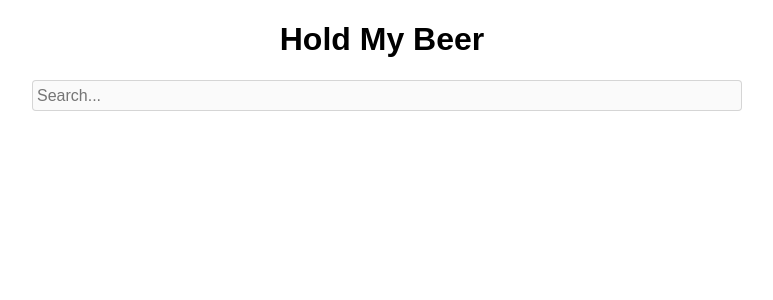
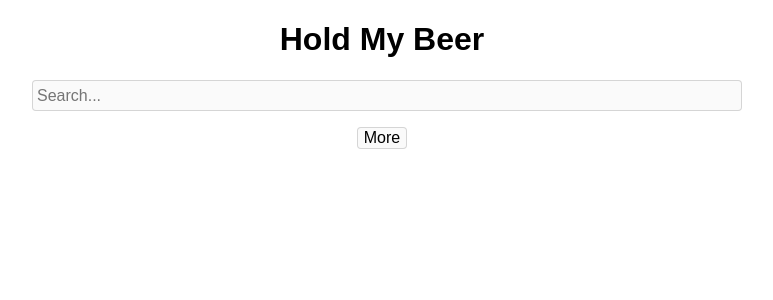
Before and after one commit to bbokorney/hold-my-beer, a React (Create React App) app: page / in a window 1280 px wide. Shown: the top 300 px of the page, without its empty margins (258-1031 px from the left). Built offline with nearby package versions, Linux system fonts and the light colour scheme.

Commit message:
Pagination

```diff
--- a/src/App.css
+++ b/src/App.css
@@ -1,25 +1,11 @@
 .App {
   text-align: center;
-  /*background-color: beige;*/
+  padding-bottom: 10em;
 }
 
-.App-logo {
-  animation: App-logo-spin infinite 20s linear;
-  height: 80px;
+.App > button {
+  font-size: 1em;
+  border: 1px solid rgba(0,0,0,.15);
+  border-radius: .25rem;
+  background-color: #FAFAFA;
 }
-
-.App-header {
-  background-color: #222;
-  height: 150px;
-  padding: 20px;
-  color: white;
-}
-
-.App-intro {
-  font-size: large;
-}
-
-@keyframes App-logo-spin {
-  from { transform: rotate(0deg); }
-  to { transform: rotate(360deg); }
-}
--- a/src/App.js
+++ b/src/App.js
@@ -9,8 +9,9 @@ class App extends React.Component {
     super(props);
     this.state = {
       searchText: '',
+      searchStartIndex: 0,
       suggestionResults: [],
-      searchResults: []
+      searchResults: [],
     };
   }
 
@@ -64,6 +65,14 @@ class App extends React.Component {
     this.fetchSearchResults(suggestion);
   }
 
+  mapSearchResults = (results) => {
+    return results.hits.hit.map((item) => {
+        var obj = item.fields;
+        obj['id'] = item.id;
+        return obj
+      });
+  }
+
   fetchSearchResults = (searchText) => {
     const url = this.searchUrl({q: searchText});
     fetch(url)
@@ -75,13 +84,10 @@ class App extends React.Component {
         // if not, no need to update the results
         return;
       }
-      const searchResults = results.hits.hit.map((item) => {
-        var obj = item.fields;
-        obj['id'] = item.id;
-        return obj
-      });
+      const searchResults = this.mapSearchResults(results);
       this.setState({
         searchResults: searchResults,
+        searchStartIndex: 0,
         suggestionResults: []
       });
     });
@@ -89,6 +95,21 @@ class App extends React.Component {
 
   handleSearchTextSubmit = (e) => {
     this.fetchSearchResults(this.state.searchText);
+  }
+
+  handleMoreSubmit = (e) => {
+    const searchIndex = this.state.searchStartIndex + 10;
+    const url = this.searchUrl({q: this.state.searchText, start: searchIndex});
+    fetch(url)
+    .then(resp => resp.json())
+    .then(results => {
+      const searchResults = this.state.searchResults.concat(this.mapSearchResults(results));
+      this.setState({
+        searchResults: searchResults,
+        searchStartIndex: searchIndex,
+        suggestionResults: []
+      });
+    });
   }
 
   render() {
@@ -104,6 +125,7 @@ class App extends React.Component {
         <SearchResultList
           results={this.state.searchResults}
         />
+        <button onClick={this.handleMoreSubmit}>More</button>
       </div>
     );
   }
```
